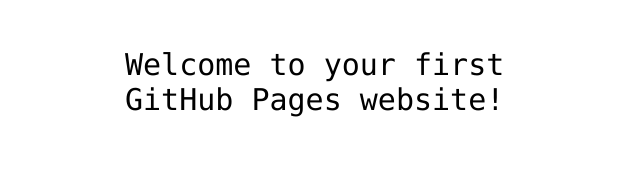
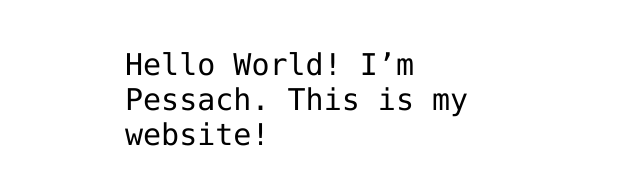
Before and after one commit to paulowj/paulowj.github.io, a plain HTML site: page index.html in a window 1280 px wide. Shown: the part 341-526 px from the top of the page, without its empty margins (315-955 px from the left). Drawn offline with Linux system fonts and the light colour scheme.

Commit message:
Update index.html
personalizing introduction

```diff
--- a/index.html
+++ b/index.html
@@ -12,7 +12,6 @@
 <img src="https://octodex.github.com/images/daftpunktocat-thomas.gif" id="octocat" alt="octocat-gif" />
 
 <!-- Change this code here by copy and pasting your template on line 15 -->
-<p>Welcome to your first GitHub Pages website!</p>
-
+<p>Hello World! I’m Pessach. This is my website!</p>
 </body>
 </html>
```
